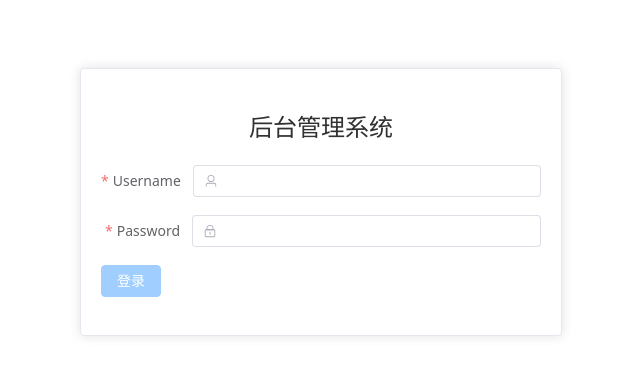
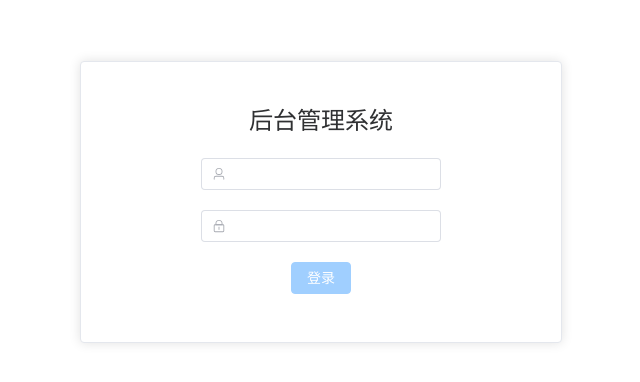
Before and after one commit to 00886/vue-scaffold, a Vue app: page /login in a window 1280 px wide. Shown: the part 198-580 px from the top of the page, without its empty margins (319-959 px from the left). Built offline with nearby package versions, Linux system fonts and the light colour scheme.

Commit message:
调整登录页面样式

```diff
--- a/src/view/Login.vue
+++ b/src/view/Login.vue
@@ -65,15 +65,15 @@ const submitForm = () => {
 
         <el-form ref="loginRef" style="max-width: 600px" :model="loginInfo" status-icon :rules="rules"
             label-width="auto" class="demo-ruleForm">
-            <el-form-item label="Username" prop="username">
+            <el-form-item label="" prop="username" class="form-item">
                 <el-input v-model="loginInfo.username" :prefix-icon="User" clearable />
             </el-form-item>
-            <el-form-item label="Password" prop="password">
+            <el-form-item label="" prop="password" class="form-item">
                 <el-input v-model="loginInfo.password" type="password" autocomplete="off" :prefix-icon="Lock" clearable
                     show-password />
             </el-form-item>
             <el-form-item>
-                <el-button type="primary" @click="submitForm()" :disabled="loginButtonDisabled">
+                <el-button type="primary" @click="submitForm()" :disabled="loginButtonDisabled" style="margin: 10px auto 10px auto;">
                     登录
                 </el-button>
             </el-form-item>
@@ -93,4 +93,9 @@ const submitForm = () => {
 .box-card {
     width: 480px;
 }
+
+.form-item {
+    width: 240px;
+    margin: 20px auto 10px auto;
+}
 </style>
```
